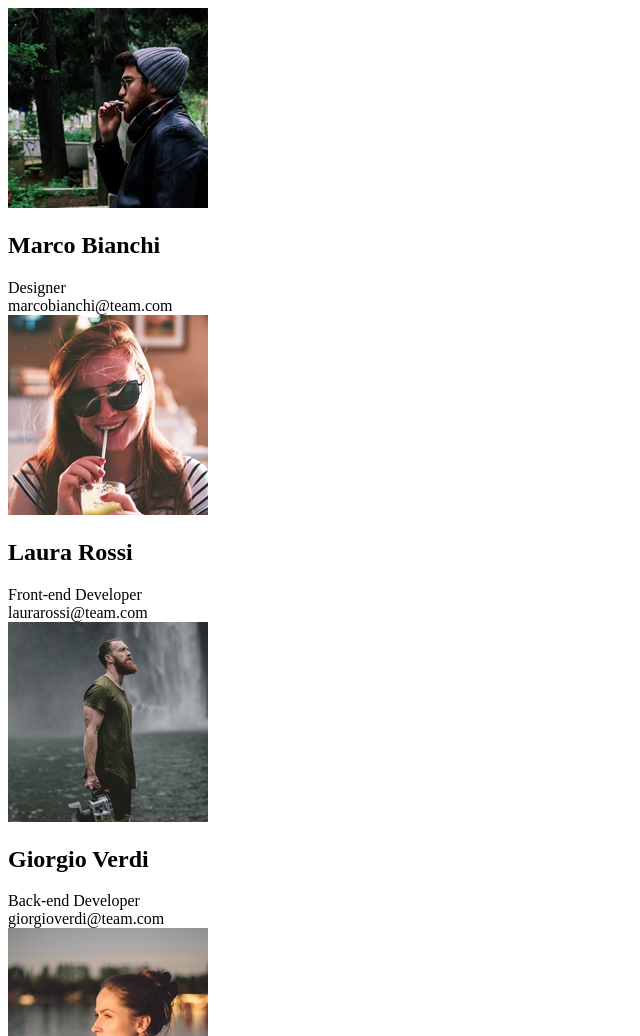
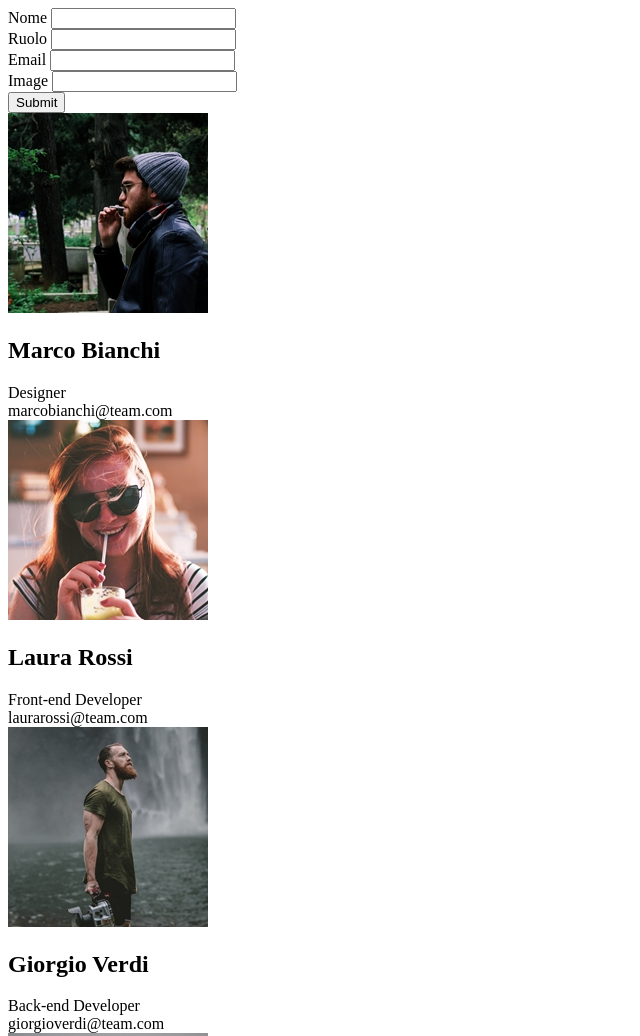
Before and after one commit to giovannipastorini/live-my-team, a plain HTML site: page index.html in a window 1280 px wide. Shown: the top 1036 px of the page, without its empty margins (0-640 px from the left). Drawn offline with Linux system fonts and the light colour scheme.

Commit message:
commit 5

```diff
--- a/assets/functions.js
+++ b/assets/functions.js
@@ -14,3 +14,31 @@ function getMarkup(member){
   `
   return markupString;
 }
+
+
+//RenderTeams
+function renderTeams(teamMembers, divList){
+
+    //Loop over the array of objects using a for loop
+
+    for (let i=0; i< teamMembers.length; i++){
+
+    //select the element from the array using i as index of the item
+    const member=teamMembers[i];
+    //Access the object properties
+    console.log(member);
+
+    //Created a list item using a DOM api
+    const divEl=document.createElement("div");
+    divEl.classList.add("col");
+
+    markupString= getMarkup(member); //getMarkup is inside functions.js
+
+    divEl.innerHTML=markupString;
+    console.log(divEl);
+
+    //append the list item to the ul
+    divList.appendChild(divEl);
+
+    }
+}
--- a/assets/script.js
+++ b/assets/script.js
@@ -40,48 +40,36 @@ const teamMembers = [
 //select the DOM node
 const divList= document.getElementById("list");
 
-//Loop over the array of objects using a for loop
-for (let i=0; i< teamMembers.length; i++){
+//chiamo la funzione "RENDERTEAMS"
+renderTeams(teamMembers, divList);
 
-  //select the element from the array using i as index of the item
-  const member=teamMembers[i];
-  //Access the object properties
-  console.log(member);
-  /*
-  console.log(member.name);
-  console.log(member["img"]);
-  */
 
-  //Created a list item using a DOM api
-  const divEl=document.createElement("div");
-  divEl.classList.add("col");
+const formEl= document.querySelector("form");
 
-  markupString= getMarkup(member);
 
-  divEl.innerHTML=markupString;
-  console.log(divEl);
+formEl.addEventListener("submit", function(e) {
 
-  //append the list item to the ul
-  divList.appendChild(divEl);
+  e.preventDefault()
 
+  //svuoto la lista html
+  divList.innerHTML="";
+
+  const newMember= {
+  name: document.getElementById("name").value,
+  role: document.getElementById("role").value,
+  email: document.getElementById("email").value,
+  img: "img/"+document.getElementById("image").value
    }
 
+   //aggiorno l'array di oggetti
+   teamMembers.unshift(newMember);
 
-/*
-function getMarkup(member){
-  //Destructuring
-  const {name, role, email, img}= member;
+   //chiamo la funzione "RENDERTEAMS"
+   renderTeams(teamMembers, divList);
 
-  const markupString=`
-   <div class="card">
-            <img src="./assets/${img}" alt="">
-            <div class="card-body">
-                <h2>${name}</h2>
-                <div>${role}</div>
-                <div>${email}</div>
-            </div>
-        </div>
-  `
-  return markupString;
-}
-*/
+   /* console.log(teamMembers); */
+
+   //reset del form
+   formEl.reset();
+
+})
--- a/index.html
+++ b/index.html
@@ -6,6 +6,27 @@
     <title>Document</title>
 </head>
 <body>
+    <form action="">
+        <div>
+            <label for="name">Nome</label>
+            <input type="text" id="name" name="name" required>
+        </div>
+        <div>
+            <label for="role">Ruolo</label>
+            <input type="text" id="role" name="role" required>
+        </div>
+        <div>
+            <label for="email">Email</label>
+            <input type="text" id="email" name="email" required>
+        </div>
+        <div>
+            <label for="image">Image</label>
+            <input type="text" id="image" name="image" required>
+        </div>
+
+        <input type="submit">
+
+    </form>
 
     <div id="list">
 
```
Lines whose indentation alone changed are shown as unchanged.
